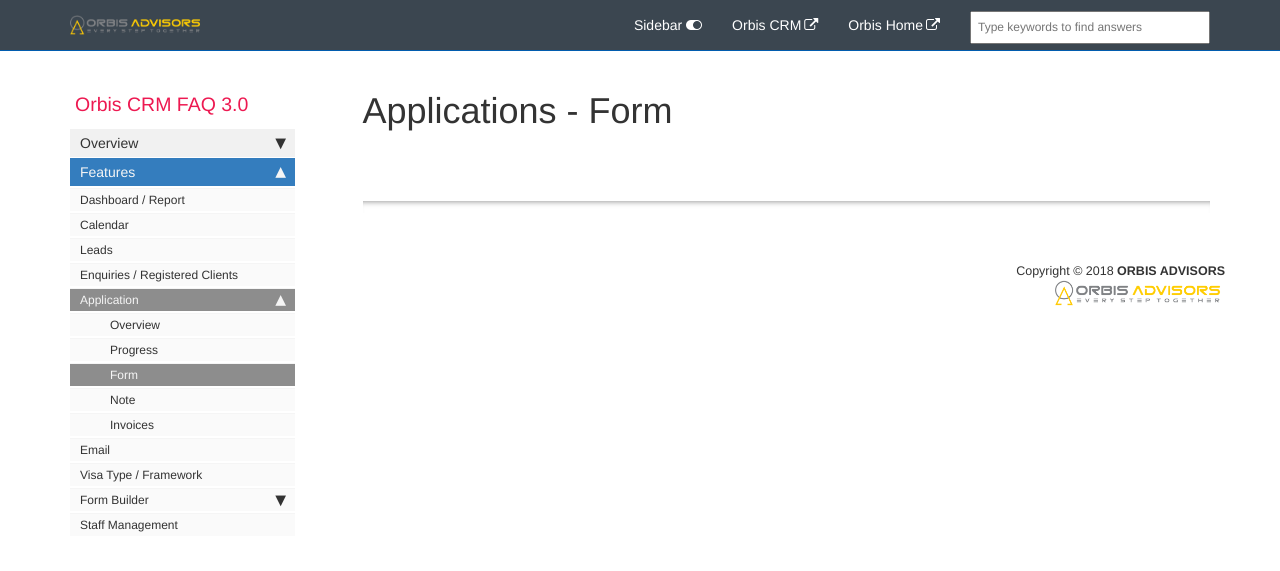
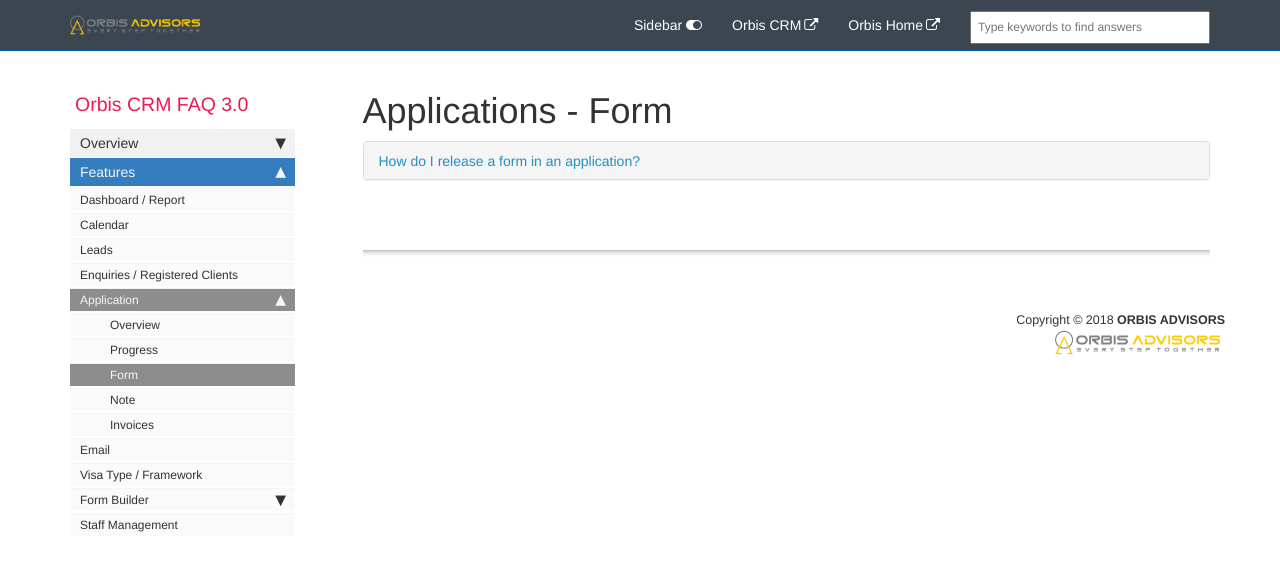
Before and after one commit to ndkhaivn/orbiscrm, a Jekyll site: the page built from pages/orbiscrm.faq/faq.applications_form.md, in a window 1280 px wide. Shown: the top 571 px of the page. Built offline with Jekyll 4.4.1, drawn with Linux system fonts in a browser that asks for light colours; comment, search, counter and statistics services are not loaded.

Commit message:
Add new Q&A for application forms

```diff
--- a/pages/orbiscrm.faq/faq.applications_form.md
+++ b/pages/orbiscrm.faq/faq.applications_form.md
@@ -2,13 +2,38 @@
 title: Applications - Form
 permalink: faq.applications_form.html
 sidebar: orbis_sidebar
-keywords: form release
+keywords: form, release, release a form, release form
 toc: false
 folder: orbiscrm.faq
 ---
 
 <div class="panel-group" id="accordion">
-
+    <div class="panel panel-default">
+        <div class="panel-heading">
+            <h4 class="panel-title">
+                <a class="noCrossRef accordion-toggle" data-toggle="collapse" data-parent="#accordion" href="#how-do-i-release-a-form">
+                    How do I release a form in an application?
+                </a>
+            </h4>
+        </div>
+        <div id="how-do-i-release-a-form" class="panel-collapse collapse noCrossRef">
+            <div class="panel-body">
+                <ol>
+                    <li>Navigate to the specific <b>Application</b> > <b>Form</b> section
+                    </li>
+                    <li>Click the【<b>Release a Form</b>】button
+                    </li>
+                    <li>Select the <b>Form Type</b>
+                    </li>
+                    <li>Type the <b>Title(/Comment)</b> for this release action
+                    </li>
+                    <li>Click the【<b>Release</b>】button
+                    </li>
+                </ol>
+            </div>
+        </div>
+    </div>
+    <!-- /.panel -->
 </div>
 <!-- /.panel-group -->
 
```
